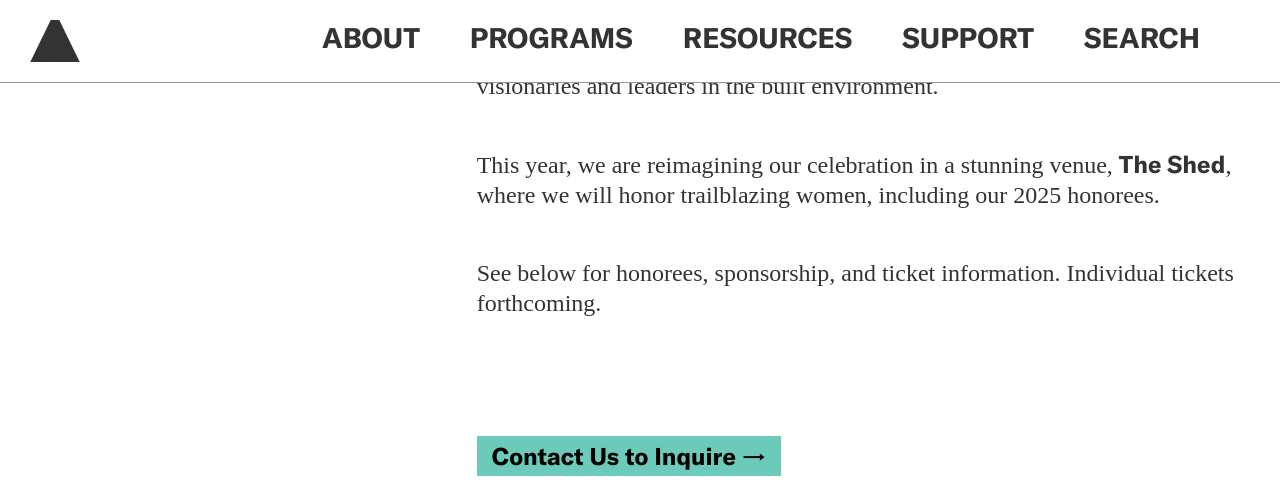
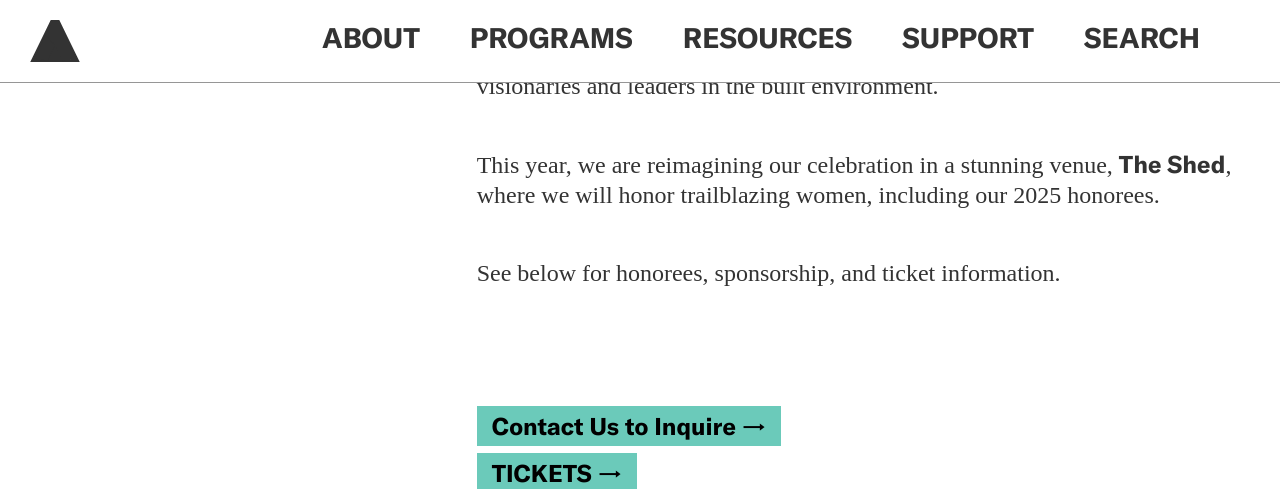
Before and after one commit to jengalas/bwaf-bbw, a Jekyll site: the page built from _programs/leadership-awards-gala.md, in a window 1280 px wide and 900 px high, scrolled down 743 px, cut to the strip 0-489 px from the top of the window. Built offline with Jekyll 4.4.1, drawn with Linux system fonts in a browser that asks for light colours; nearby versions of some CDN libraries; some web fonts are replaced.

Commit message:
Updated 1 file via CloudCannon.

```diff
--- a/_programs/leadership-awards-gala.md
+++ b/_programs/leadership-awards-gala.md
@@ -40,12 +40,13 @@ page_blocks:
       honorees.
 
 
-      See below for honorees, sponsorship, and ticket information. Individual
-      tickets forthcoming.
+      See below for honorees, sponsorship, and ticket information.
   - template: buttons-block
     button:
       - button_text: Contact Us to Inquire
         button_link: mailto:info@bwaf.org?subject=&body=
+      - button_text: TICKETS
+        button_link: https://www.eventbrite.com/e/1236625673679?aff=oddtdtcreator
     section_break: false
     include_left-hand_column_text_: false
   - template: slideshow-block
```
